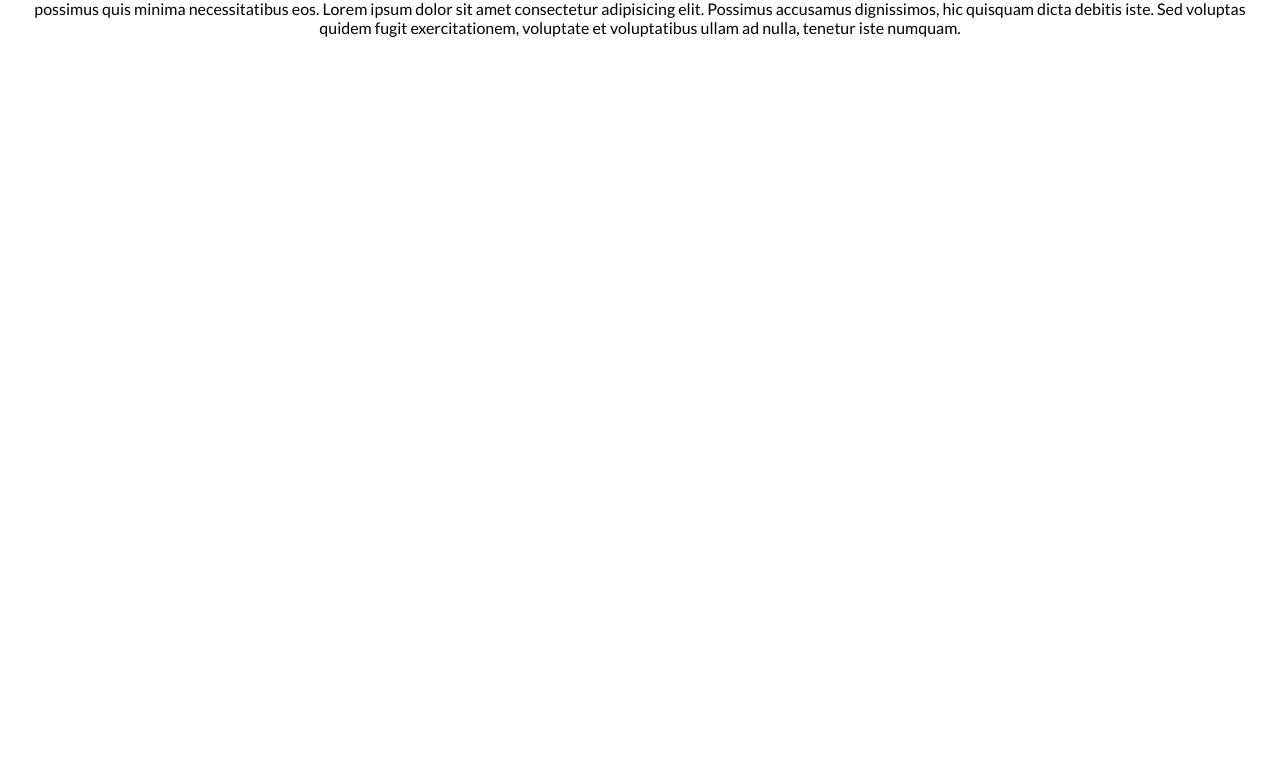
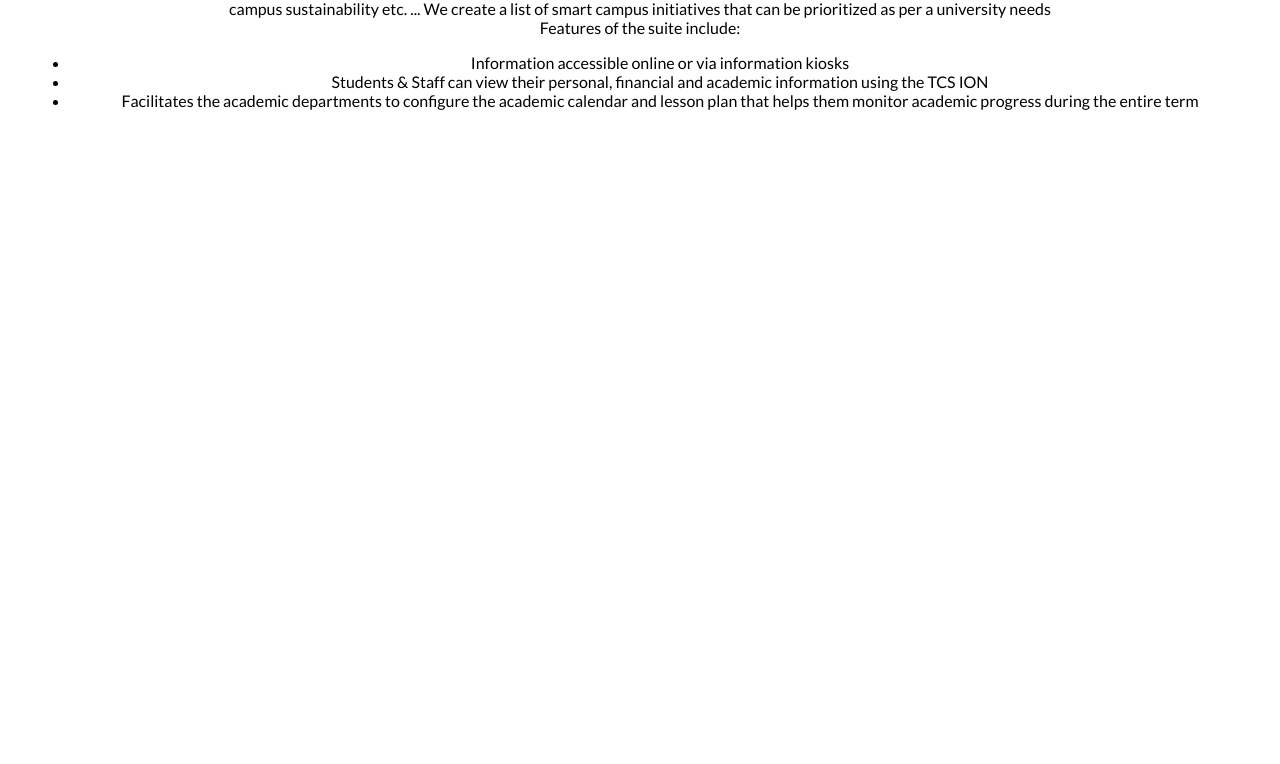
Before and after one commit to abhinavawasthi1729/College-Smart-Campus, a plain HTML site: page index.html in a window 1280 px wide. Shown: the part 250-1014 px from the top of the page. Drawn offline with Linux system fonts and the light colour scheme.

Commit message:
Update index.html

```diff
--- a/index.html
+++ b/index.html
@@ -35,9 +35,14 @@
 
           <div class="head">
             <h1 >Smart Campus</h1>
-            Lorem ipsum dolor sit amet consectetur, adipisicing elit. Beatae, architecto nam nobis eligendi natus, similique provident, recusandae dolor vel ab ad repellat esse facere nemo possimus quis minima necessitatibus eos.
-            Lorem ipsum dolor sit amet consectetur adipisicing elit. Possimus accusamus dignissimos, hic quisquam dicta debitis iste. Sed voluptas quidem fugit exercitationem, voluptate et voluptatibus ullam ad nulla, tenetur iste numquam.
-          </div>
+           Smart campus is an emerging trend that allows educational institutions to combine smart technologies with physical infrastructure for improved services, decision making, campus sustainability etc. ... We create a list of smart campus initiatives that can be prioritized as per a university needs <br>
+           Features of the suite include:
+            <ul>
+              <li>Information accessible online or via information kiosks </li>
+              <li>Students & Staff can view their personal, financial and academic information using the TCS ION</li>
+              <li>Facilitates the academic departments to configure the academic calendar and lesson plan that helps them monitor academic progress during the entire term</li>
+            </ul>
+              </div>
 
     <div class="content-wrapper">
       <div class="portfolio-items-wrapper">
```
